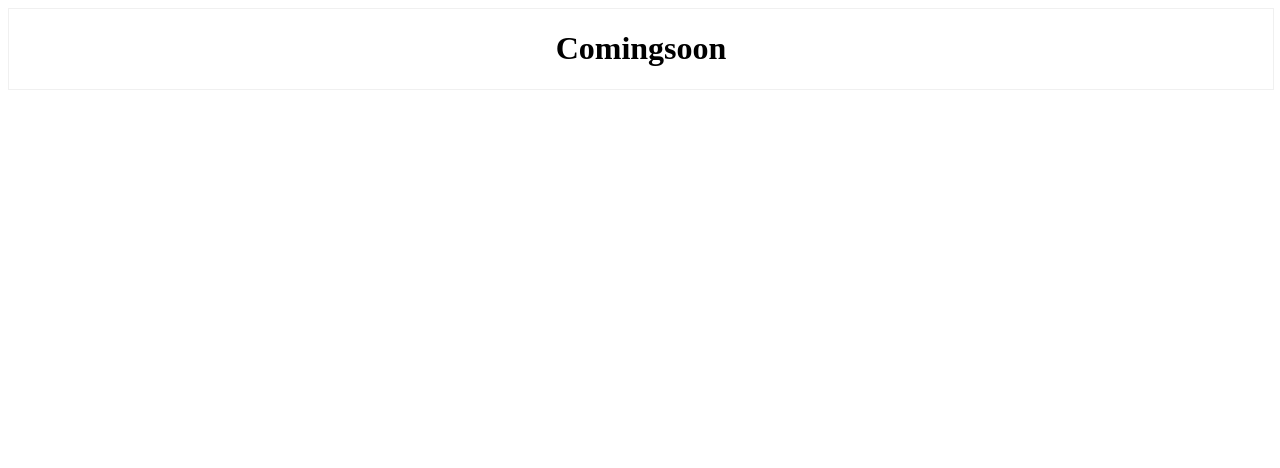
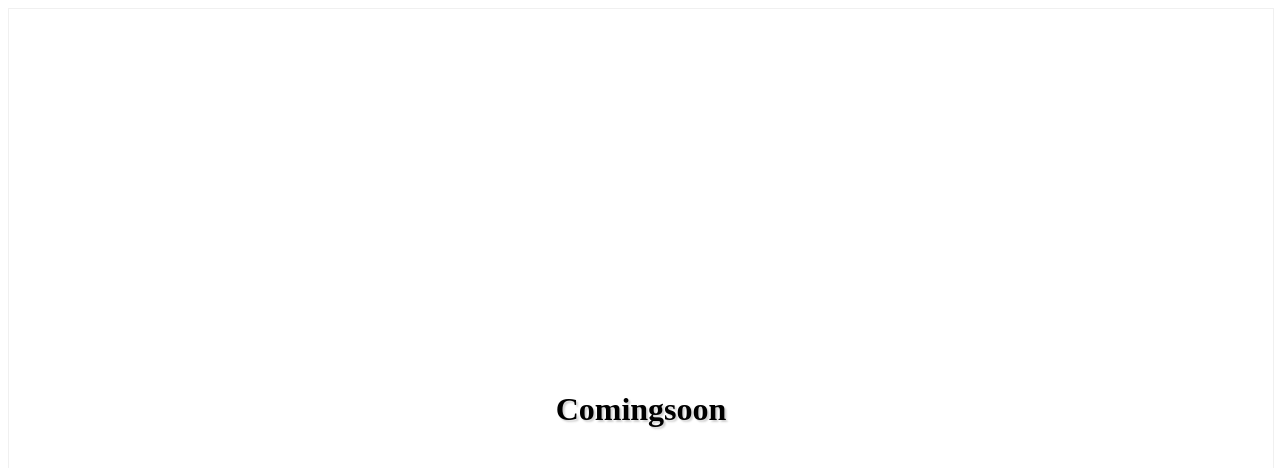
Before and after one commit to ranjitnadar/iranjit.github.io, a plain HTML site: page index.html in a window 1280 px wide. Shown: the top 468 px of the page. Drawn offline with Linux system fonts and the light colour scheme.

Commit message:
Update index.html

```diff
--- a/index.html
+++ b/index.html
@@ -8,11 +8,15 @@
     .container{
       width:100%;
       border:1px solid #f0f0f0;
+      height:100vh;
+      display: flex;
+      align-items: center;
+      justify-content: center;
     }
     h1{
-      font-size:32px;
-
-      text-align:center;
+      font-size: 32px;
+      text-align: center;
+      text-shadow:2px 2px 2px rgb(208, 208, 208);
     }
   </style>
 </head>
```
